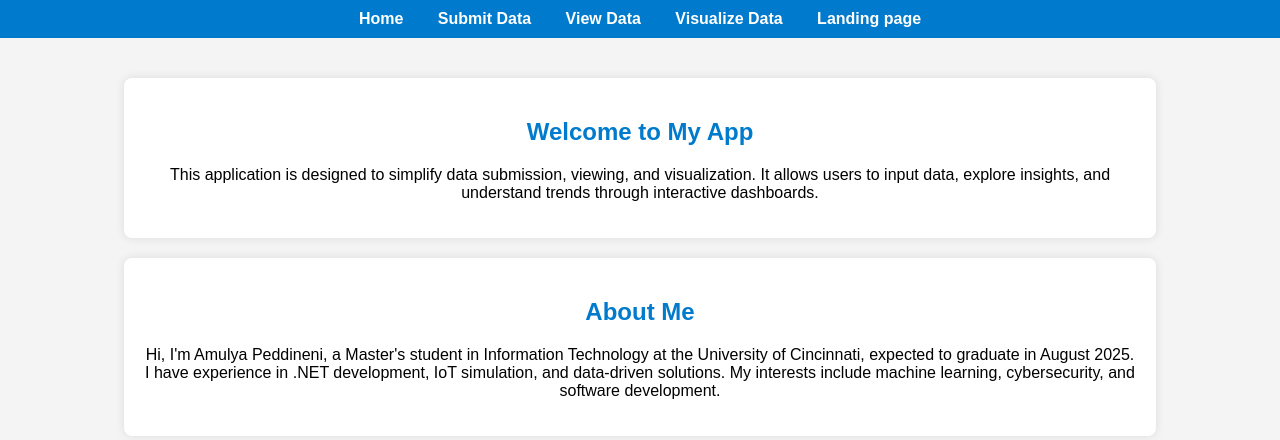
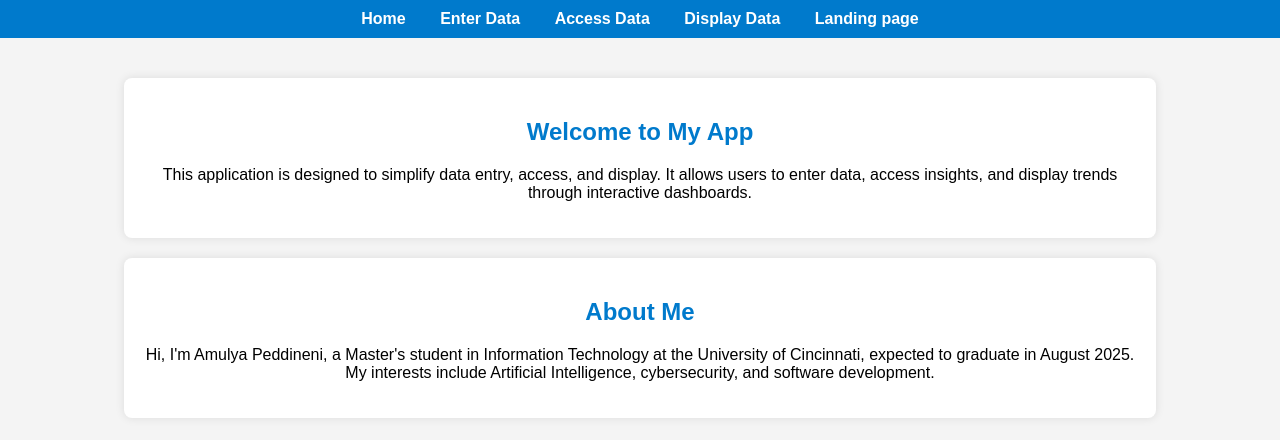
Before and after one commit to csoummith/flask-introduction_master, a Flask app: page /finalproject/ in a window 1280 px wide. Shown: the top 440 px of the page. Run offline with Flask 2, Linux system fonts and the light colour scheme.

Commit message:
Update finalbase.html

```diff
--- a/templates/Finalproject/finalbase.html
+++ b/templates/Finalproject/finalbase.html
@@ -76,21 +76,21 @@
     <header>
         <nav>
             <a href="/finalproject/">Home</a>
-            <a href="/final_form">Submit Data</a>
-            <a href="/final_display">View Data</a>
-            <!-- <a href="/final_display">View Data</a> -->
-            <a href="/final_visualize">Visualize Data</a>
+            <a href="/final_form">Enter Data</a>
+            <a href="/final_display">Access Data</a>
+            <!-- <a href="/final_display">Access Data</a> -->
+            <a href="/final_visualize">Display Data</a>
             <a href="/">Landing page</a>
         </nav>
     </header>
     <main>
         <section>
             <h1>Welcome to My App</h1>
-            <p>This application is designed to simplify data submission, viewing, and visualization. It allows users to input data, explore insights, and understand trends through interactive dashboards.</p>
+            <p>This application is designed to simplify data entry, access, and display. It allows users to enter data, access insights, and display trends through interactive dashboards.</p>
         </section>
         <section>
             <h2>About Me</h2>
-            <p>Hi, I'm Amulya Peddineni, a Master's student in Information Technology at the University of Cincinnati, expected to graduate in August 2025. I have experience in .NET development, IoT simulation, and data-driven solutions. My interests include machine learning, cybersecurity, and software development.</p>
+            <p>Hi, I'm Amulya Peddineni, a Master's student in Information Technology at the University of Cincinnati, expected to graduate in August 2025. My interests include Artificial Intelligence, cybersecurity, and software development.</p>
         </section>
 
     </main>
```
